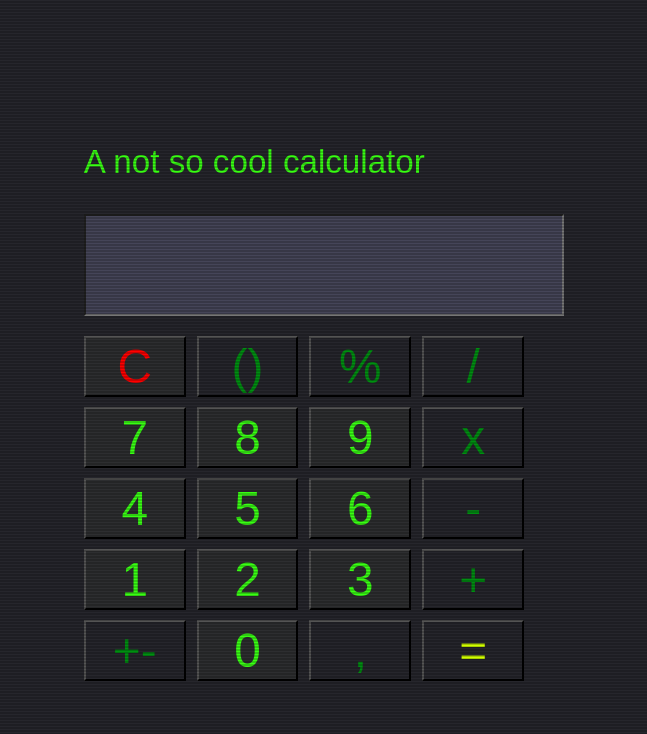
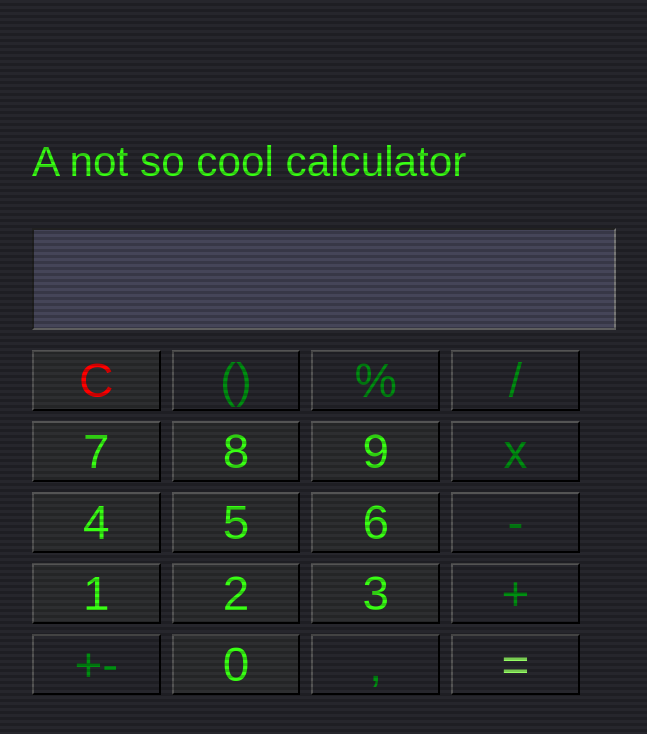
Before and after one commit to BielDMSS/NotCoolCalculator, a plain HTML site: page index.html in a window 1280 px wide. Shown: the whole page, without its empty margins (316-963 px from the left). Drawn offline with Linux system fonts and the light colour scheme; a web font is replaced by a local one.

Commit message:
atualizei o css :)

```diff
--- a/style.css
+++ b/style.css
@@ -5,7 +5,7 @@
   --numbers-keys: #2d2e30;
   --text-numbers: #39ff14;
   ---operators: #008f11;
-  ---acent-color: #d1ff00;
+  ---acent-color: #96ff65;
   ---clear-color: #ff0000;
 }
 
@@ -27,12 +27,18 @@ body {
   z-index: 1;
 }
 
+p {
+  font-size: 2.2rem;
+}
+
 #display {
   background-color: var(---input-color);
   resize: none;
-  width: 24.6rem;
+  width: 30rem;
   height: 5rem;
   margin-bottom: 20px;
+  text-align: end;
+  font-size: 3rem;
 }
 
 .calculator {
@@ -41,7 +47,7 @@ body {
 }
 
 button {
-  width: 5.3rem;
+  width: 6.7rem;
   margin-bottom: 10px;
   background-color: var(--numbers-keys);
   color: var(--text-numbers);
@@ -77,7 +83,7 @@ button {
     rgba(0, 0, 0, 0.2) 100%
   );
 
-  background-size: 100% 3px;
+  background-size: 100% 6px;
 
   z-index: 10;
   pointer-events: none;
```
